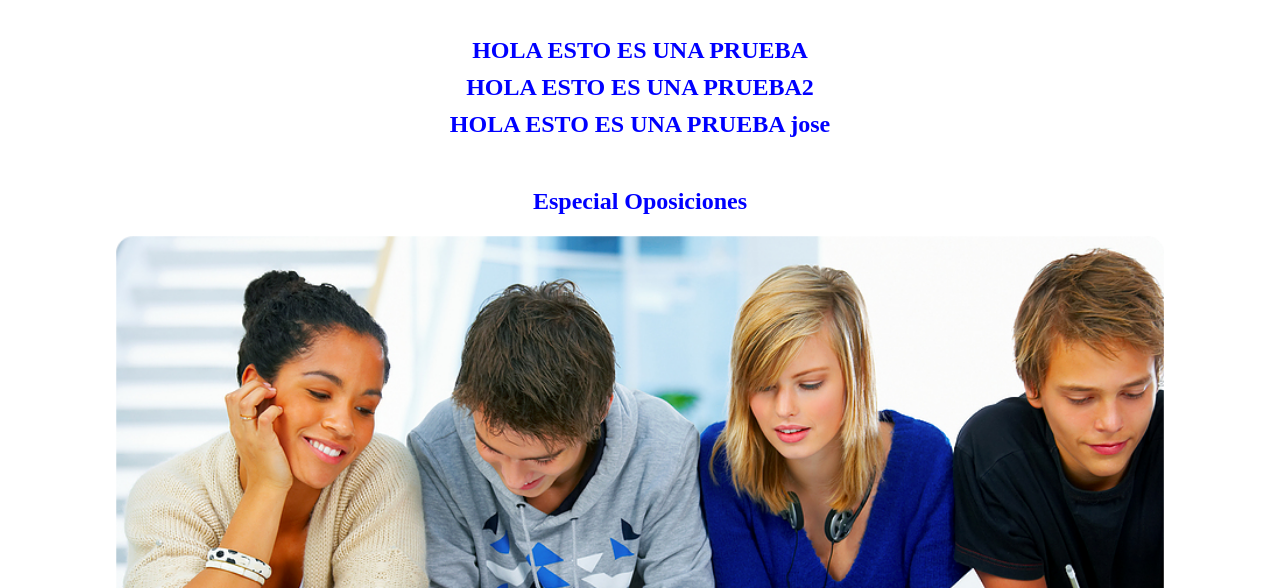
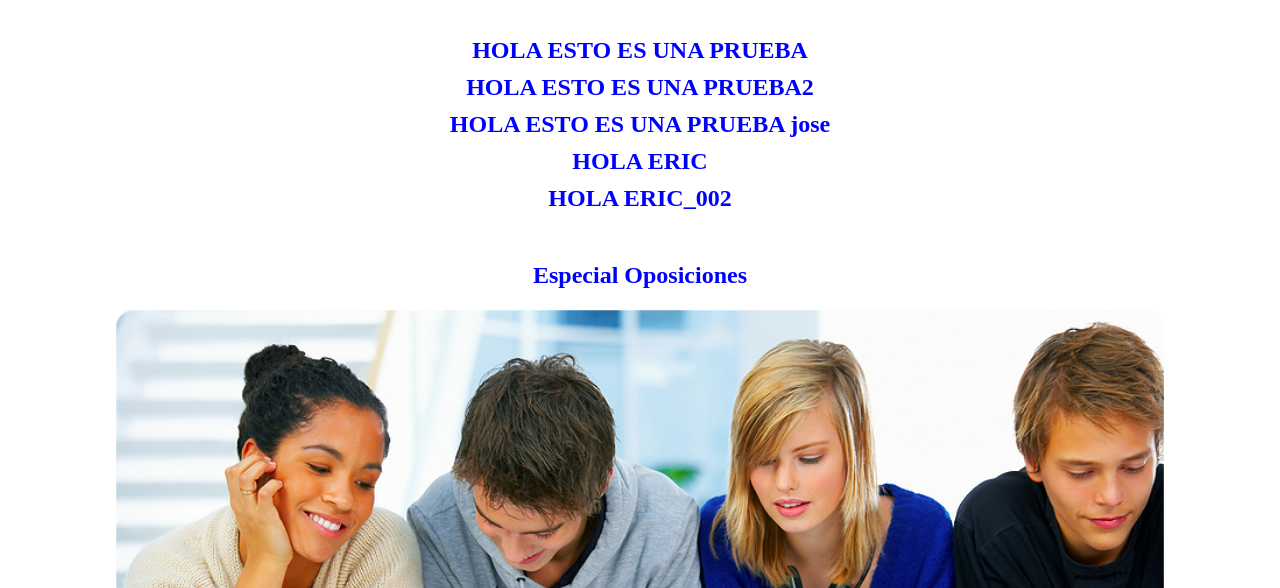
Before and after one commit to ericg03/codigoFacilito, a plain HTML site: page index.html in a window 1280 px wide. Shown: the part 212-800 px from the top of the page. Drawn offline with Linux system fonts and the light colour scheme.

Commit message:
cambio eric

```diff
--- a/index.html
+++ b/index.html
@@ -28,6 +28,8 @@
    <h2>HOLA ESTO ES UNA PRUEBA</h2>
     <h2>HOLA ESTO ES UNA PRUEBA2</h2>
     <h2>HOLA ESTO ES UNA PRUEBA jose</h2>
+     <h2>HOLA ERIC</h2>
+     <h2>HOLA ERIC_002</h2>
 
     <h2 id="cambio">Especial Oposiciones</h2>
     <figure id="imagen1">
```
